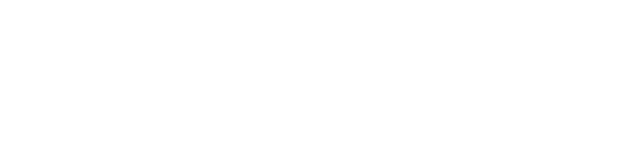
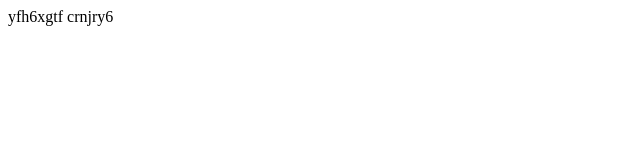
Before and after one commit to caiooliveira-tech/aula-git, a plain HTML site: page index.html in a window 1280 px wide. Shown: the whole page, without its empty margins (0-640 px from the left). Drawn offline with Linux system fonts and the light colour scheme.

Commit message:
Dedo batido no teclado

```diff
--- a/index.html
+++ b/index.html
@@ -8,7 +8,7 @@
 </head>
 
 <body>
-
+    yfh6xgtf crnjry6
 </body>
 
 </html>
```
